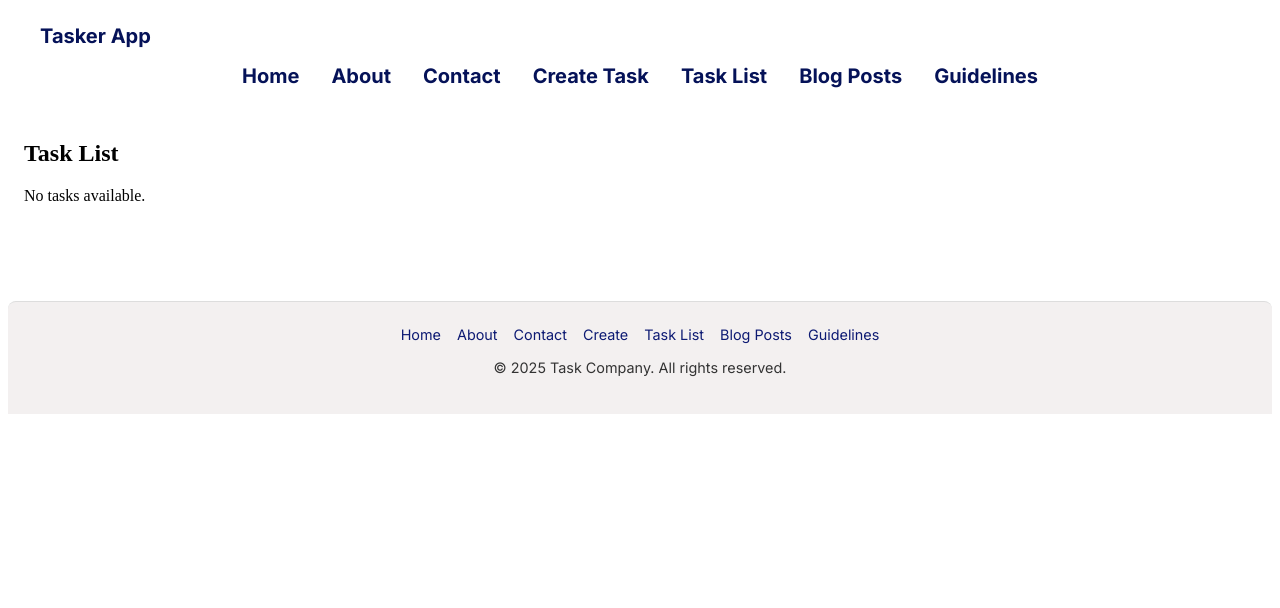
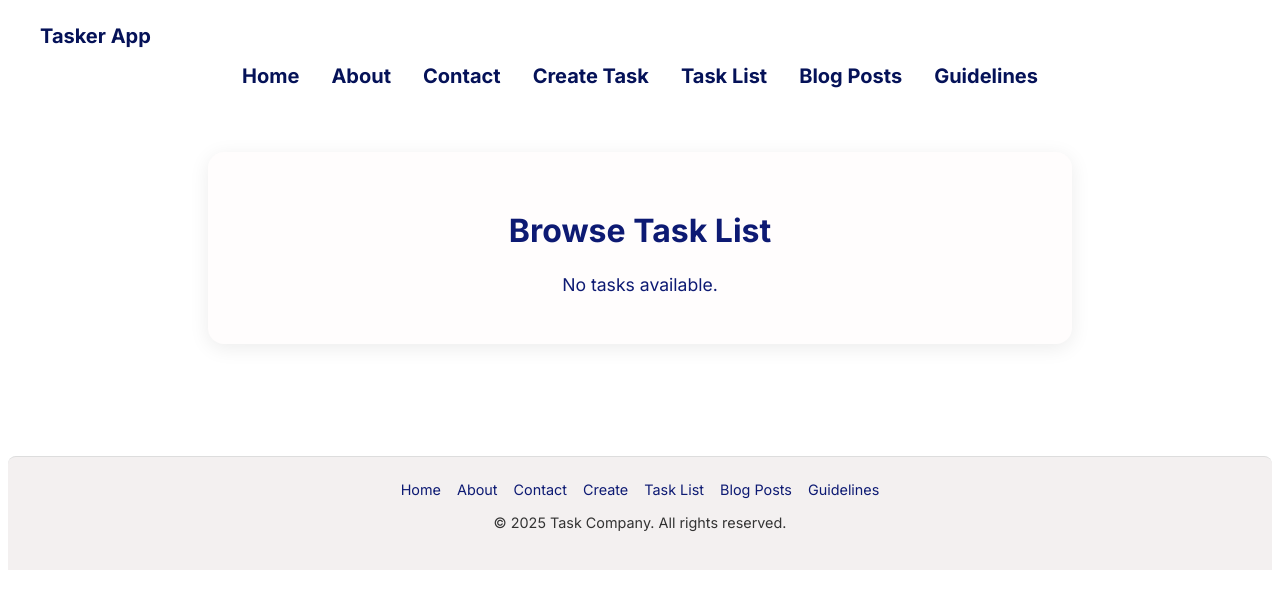
Before and after one commit to Nick-Zwarych/Captone-v1, a React (Vite) app in the folder React v1/CapstoneV1/: page /tasks in a window 1280 px wide. Shown: the top 608 px of the page. Built offline with nearby package versions, Linux system fonts and the light colour scheme.

Commit message:
Task List css updates

```diff
--- a/React v1/CapstoneV1/src/TaskList.jsx
+++ b/React v1/CapstoneV1/src/TaskList.jsx
@@ -1,62 +1,63 @@
 // src/TaskList.jsx
 import React from "react";
+import "../src/styles/TaskList.css";
 
 function TaskList({ tasks }) {
   return (
-    <div>
-      <h2>Task List</h2>
+    <div className="task-list-container">
+      <h2 className="task-list-title">Browse Task List</h2>
       {tasks.length === 0 ? (
-        <p>No tasks available.</p>
+        <p className="no-tasks">No tasks available.</p>
       ) : (
-        <ul>
+        <ul className="task-list">
           {tasks.map((task, index) => (
-            <li key={index} style={{ marginBottom: "1em" }}>
+            <li key={index} className="task-card">
               {/* Task Title - Always Displayed */}
-              <h3>{task.taskTitle}</h3>
+              <h3 className="task-title">{task.taskTitle}</h3>
 
               {/* Conditionally render fields only if they have a value */}
               {task.taskOnDate && (
-                <p>
+                <p className="task-meta">
                   <strong>On Date:</strong> {task.taskOnDate}
                 </p>
               )}
               {task.taskBeforeDate && (
-                <p>
+                <p className="task-meta">
                   <strong>Before Date:</strong> {task.taskBeforeDate}
                 </p>
               )}
               {task.taskIsDateFlexible && (
-                <p>
+                <p className="task-meta">
                   <strong>Date Flexible:</strong> Yes
                 </p>
               )}
               {task.taskTimeRequired && (
-                <p>
+                <p className="task-meta">
                   <strong>Time Required:</strong> Yes
                 </p>
               )}
               {task.taskTimeOfDay && (
-                <p>
+                <p className="task-meta">
                   <strong>Time of Day:</strong> {task.taskTimeOfDay}
                 </p>
               )}
               {task.taskLocationType && (
-                <p>
+                <p className="task-meta">
                   <strong>Location Type:</strong> {task.taskLocationType}
                 </p>
               )}
               {task.taskLocation && (
-                <p>
+                <p className="task-meta">
                   <strong>Location:</strong> {task.taskLocation}
                 </p>
               )}
               {task.taskDetails && (
-                <p>
+                <p className="task-meta">
                   <strong>Details:</strong> {task.taskDetails}
                 </p>
               )}
               {task.taskBudget && (
-                <p>
+                <p className="task-meta">
                   <strong>Budget:</strong> {task.taskBudget}
                 </p>
               )}
--- /dev/null
+++ b/React v1/CapstoneV1/src/styles/TaskList.css
@@ -0,0 +1,65 @@
+.task-list-container {
+    max-width: 800px;
+    margin: 2rem auto;
+    padding: 2rem;
+    background-color: #fffdfd;
+    border-radius: 1rem;
+    box-shadow: 0 4px 20px rgba(0, 0, 0, 0.08);
+    font-family: 'Inter', sans-serif;
+  }
+
+  .task-list-title {
+    font-family: 'Inter', sans-serif;
+    font-size: 2rem;
+    font-weight: 700;
+    color: #0D1A73;
+    margin-bottom: 1.5rem;
+    text-align: center;
+  }
+
+  .no-tasks {
+    font-family: 'Inter', sans-serif;
+    text-align: center;
+    color: #0D1A73;
+    font-size: 1.1rem;
+  }
+
+  .task-list {
+    list-style: none;
+    padding: 0;
+    margin: 0;
+  }
+
+  .task-card {
+    background-color: #f9f9fc;
+    border: 1px solid #e2e8f0;
+    border-radius: 0.75rem;
+    padding: 1.5rem;
+    margin-bottom: 1.5rem;
+    transition: box-shadow 0.3s ease;
+  }
+
+  .task-card:hover {
+    box-shadow: 0 6px 18px rgba(0, 0, 0, 0.06);
+  }
+
+  .task-title {
+    font-family: 'Inter', sans-serif;
+    font-size: 1.4rem;
+    font-weight: 600;
+    color: #0d1a73;
+    margin-bottom: 1rem;
+  }
+
+  .task-meta {
+    font-family: 'Inter', sans-serif;
+    font-size: 1rem;
+    margin: 0.25rem 0;
+    color: #333;
+  }
+
+  .task-meta strong {
+    font-family: 'Inter', sans-serif;
+    color: #051258;
+    font-weight: 600;
+  }
```
